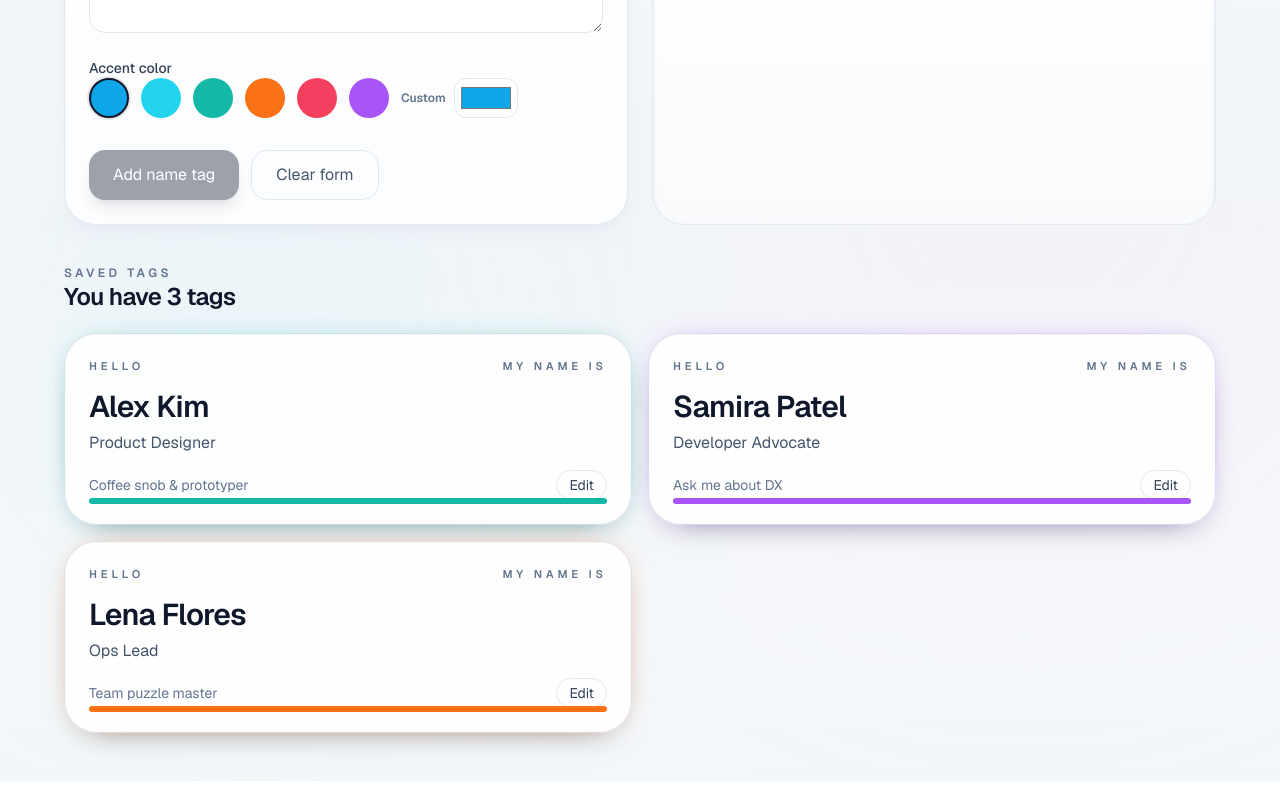
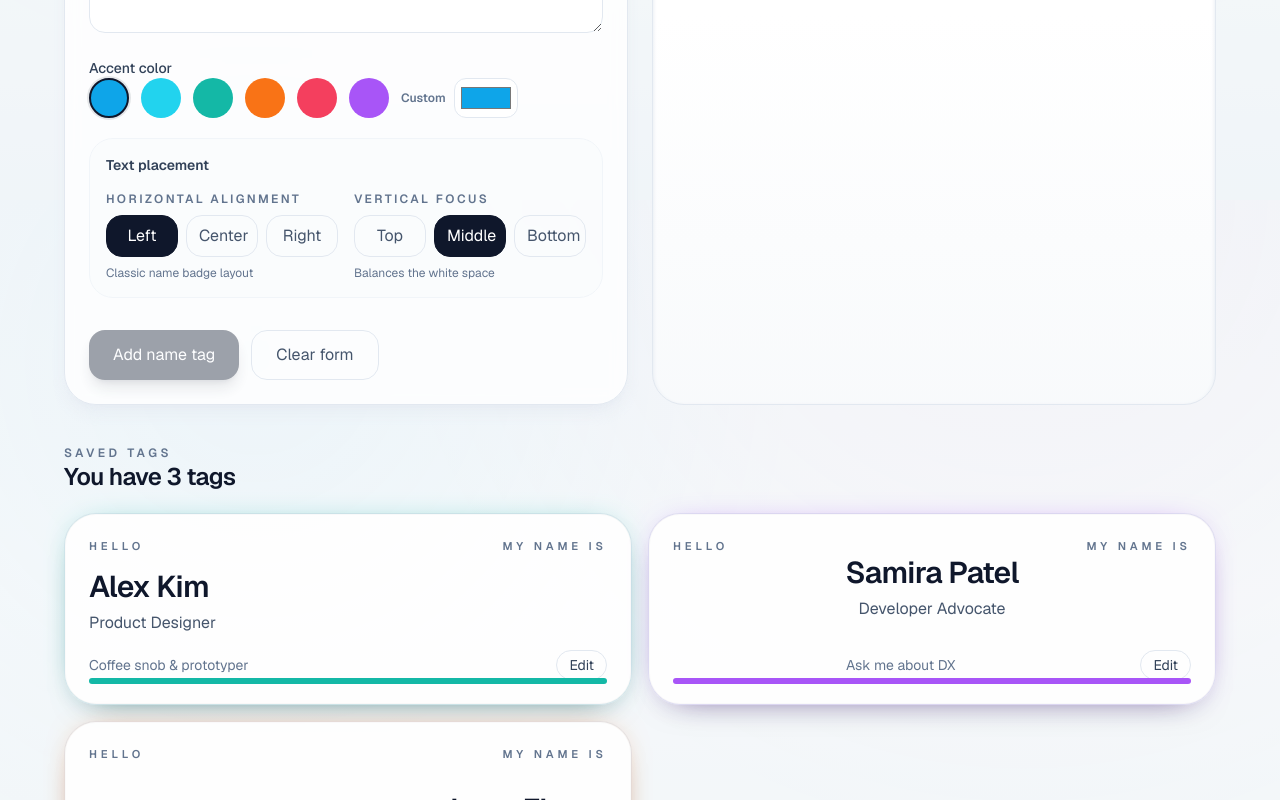
Before and after one commit to khiem90/Hello-Tag, a Next.js app: page / in a window 1280 px wide. Shown: the part 600-1400 px from the top of the page. Built offline with nearby package versions, Linux system fonts and the light colour scheme.

Commit message:
feat: add editable text placement

```diff
--- a/src/app/page.tsx
+++ b/src/app/page.tsx
@@ -17,6 +17,8 @@ const starterTags: NameTag[] = [
     role: "Product Designer",
     tagline: "Coffee snob & prototyper",
     accent: "#14b8a6",
+    textAlign: "left",
+    namePlacement: "middle",
   },
   {
     id: "tag-samira",
@@ -24,6 +26,8 @@ const starterTags: NameTag[] = [
     role: "Developer Advocate",
     tagline: "Ask me about DX",
     accent: "#a855f7",
+    textAlign: "center",
+    namePlacement: "top",
   },
   {
     id: "tag-lena",
@@ -31,6 +35,8 @@ const starterTags: NameTag[] = [
     role: "Ops Lead",
     tagline: "Team puzzle master",
     accent: "#f97316",
+    textAlign: "right",
+    namePlacement: "bottom",
   },
 ];
 
@@ -43,11 +49,49 @@ const accentPalette = [
   "#a855f7",
 ];
 
+const textAlignOptions: Array<{
+  value: NameTag["textAlign"];
+  label: string;
+  description: string;
+}> = [
+  { value: "left", label: "Left", description: "Classic name badge layout" },
+  {
+    value: "center",
+    label: "Center",
+    description: "Perfect for short names",
+  },
+  {
+    value: "right",
+    label: "Right",
+    description: "Modern offset treatment",
+  },
+];
+
+const placementOptions: Array<{
+  value: NameTag["namePlacement"];
+  label: string;
+  description: string;
+}> = [
+  { value: "top", label: "Top", description: "Keep names near the greeting" },
+  {
+    value: "middle",
+    label: "Middle",
+    description: "Balances the white space",
+  },
+  {
+    value: "bottom",
+    label: "Bottom",
+    description: "Align with the tagline",
+  },
+];
+
 const createBlankDraft = (): NameTagDraft => ({
   fullName: "",
   role: "",
   tagline: "",
   accent: "#0ea5e9",
+  textAlign: "left",
+  namePlacement: "middle",
 });
 
 const createId = () =>
@@ -71,12 +115,16 @@ export default function Home() {
       role: form.role,
       tagline: form.tagline,
       accent: form.accent,
+      textAlign: form.textAlign,
+      namePlacement: form.namePlacement,
     }),
     [editingId, form],
   );
 
   const handleFieldChange = (
-    event: ChangeEvent<HTMLInputElement | HTMLTextAreaElement>,
+    event: ChangeEvent<
+      HTMLInputElement | HTMLTextAreaElement | HTMLSelectElement
+    >,
   ) => {
     const { name, value } = event.target;
     setForm((prev) => ({ ...prev, [name]: value }));
@@ -93,6 +141,8 @@ export default function Home() {
       role: form.role.trim(),
       tagline: form.tagline.trim(),
       accent: form.accent,
+      textAlign: form.textAlign,
+      namePlacement: form.namePlacement,
     };
 
     if (!trimmed.fullName) {
@@ -120,6 +170,8 @@ export default function Home() {
       role: tag.role,
       tagline: tag.tagline,
       accent: tag.accent,
+      textAlign: tag.textAlign ?? "left",
+      namePlacement: tag.namePlacement ?? "middle",
     });
   };
 
@@ -245,6 +297,84 @@ export default function Home() {
                 </div>
               </div>
 
+              <div className="space-y-4 rounded-3xl border border-slate-100 bg-slate-50/60 p-4">
+                <p className="text-sm font-semibold text-slate-700">
+                  Text placement
+                </p>
+                <div className="grid gap-4 sm:grid-cols-2">
+                  <div className="space-y-2">
+                    <p className="text-xs font-semibold uppercase tracking-[0.2em] text-slate-500">
+                      Horizontal alignment
+                    </p>
+                    <div className="grid grid-cols-3 gap-2">
+                      {textAlignOptions.map((option) => {
+                        const isActive = form.textAlign === option.value;
+                        return (
+                          <button
+                            type="button"
+                            key={option.value}
+                            aria-pressed={isActive}
+                            onClick={() =>
+                              setForm((prev) => ({
+                                ...prev,
+                                textAlign: option.value,
+                              }))
+                            }
+                            className={`rounded-2xl border px-3 py-2 text-sm font-semibold transition focus-visible:outline-none focus-visible:ring-2 focus-visible:ring-slate-900/15 ${
+                              isActive
+                                ? "border-slate-900 bg-slate-900 text-white"
+                                : "border-slate-200 text-slate-600 hover:border-slate-400 hover:text-slate-900"
+                            }`}
+                          >
+                            {option.label}
+                          </button>
+                        );
+                      })}
+                    </div>
+                    <p className="text-xs text-slate-500">
+                      {textAlignOptions.find(
+                        (alignment) => alignment.value === form.textAlign,
+                      )?.description ?? ""}
+                    </p>
+                  </div>
+
+                  <div className="space-y-2">
+                    <p className="text-xs font-semibold uppercase tracking-[0.2em] text-slate-500">
+                      Vertical focus
+                    </p>
+                    <div className="grid grid-cols-3 gap-2">
+                      {placementOptions.map((option) => {
+                        const isActive = form.namePlacement === option.value;
+                        return (
+                          <button
+                            type="button"
+                            key={option.value}
+                            aria-pressed={isActive}
+                            onClick={() =>
+                              setForm((prev) => ({
+                                ...prev,
+                                namePlacement: option.value,
+                              }))
+                            }
+                            className={`rounded-2xl border px-3 py-2 text-sm font-semibold transition focus-visible:outline-none focus-visible:ring-2 focus-visible:ring-slate-900/15 ${
+                              isActive
+                                ? "border-slate-900 bg-slate-900 text-white"
+                                : "border-slate-200 text-slate-600 hover:border-slate-400 hover:text-slate-900"
+                            }`}
+                          >
+                            {option.label}
+                          </button>
+                        );
+                      })}
+                    </div>
+                    <p className="text-xs text-slate-500">
+                      {placementOptions.find(
+                        (placement) => placement.value === form.namePlacement,
+                      )?.description ?? ""}
+                    </p>
+                  </div>
+                </div>
+              </div>
             </div>
 
             <div className="mt-8 flex flex-wrap gap-3">
--- a/src/components/name-tag-card.tsx
+++ b/src/components/name-tag-card.tsx
@@ -1,6 +1,9 @@
 "use client";
 
 import { memo } from "react";
+
+export type TextAlignOption = "left" | "center" | "right";
+export type NamePlacementOption = "top" | "middle" | "bottom";
 
 export type NameTag = {
   id: string;
@@ -8,6 +11,8 @@ export type NameTag = {
   role: string;
   tagline: string;
   accent: string;
+  textAlign: TextAlignOption;
+  namePlacement: NamePlacementOption;
 };
 
 type NameTagCardProps = {
@@ -24,10 +29,29 @@ export const NameTagCard = memo(function NameTagCard({
   isPreview = false,
 }: NameTagCardProps) {
   const accent = tag.accent || defaultAccent;
+  const alignKey: TextAlignOption = tag.textAlign ?? "left";
+  const placementKey: NamePlacementOption = tag.namePlacement ?? "middle";
+  const horizontalAlignClass: Record<TextAlignOption, string> = {
+    left: "items-start text-left",
+    center: "items-center text-center",
+    right: "items-end text-right",
+  };
+
+  const verticalPlacementClass: Record<NamePlacementOption, string> = {
+    top: "justify-start",
+    middle: "justify-center",
+    bottom: "justify-end",
+  };
+
+  const taglineAlignClass: Record<TextAlignOption, string> = {
+    left: "text-left",
+    center: "text-center",
+    right: "text-right",
+  };
 
   return (
     <article
-      className="relative isolate flex h-48 w-full flex-col justify-between rounded-[32px] border border-slate-200 bg-white/90 p-6 text-slate-900 shadow-sm ring-1 ring-black/5 transition hover:-translate-y-0.5 hover:shadow-lg"
+      className="relative isolate flex h-48 w-full flex-col rounded-[32px] border border-slate-200 bg-white/90 p-6 text-slate-900 shadow-sm ring-1 ring-black/5 transition hover:-translate-y-0.5 hover:shadow-lg"
       style={{
         boxShadow:
           "0 15px 35px -25px rgba(15, 23, 42, 0.65), inset 0 0 0 1px rgba(15, 23, 42, 0.04)",
@@ -38,7 +62,12 @@ export const NameTagCard = memo(function NameTagCard({
         <span>my name is</span>
       </div>
 
-      <div className="space-y-1.5">
+      <div
+        className={`flex flex-1 flex-col ${verticalPlacementClass[placementKey]}`}
+      >
+        <div
+          className={`space-y-1.5 ${horizontalAlignClass[alignKey]}`}
+        >
           <p className="text-3xl font-semibold tracking-tight">
             {tag.fullName || "Your Name"}
           </p>
@@ -46,16 +75,17 @@ export const NameTagCard = memo(function NameTagCard({
             {tag.role || "What you do"}
           </p>
         </div>
+      </div>
 
-      <div className="flex items-center justify-between text-sm text-slate-500">
-        <p className="max-w-[70%] truncate">
+      <div className="flex items-center gap-3 text-sm text-slate-500">
+        <p className={`flex-1 truncate ${taglineAlignClass[alignKey]}`}>
           {tag.tagline || "Add a fun fact or conversation starter"}
         </p>
         {onEdit && !isPreview ? (
           <button
             type="button"
             onClick={() => onEdit?.(tag)}
-            className="rounded-full border border-slate-200 px-3 py-1 text-xs font-semibold text-slate-700 transition hover:border-transparent hover:bg-slate-900 hover:text-white"
+            className="ml-auto rounded-full border border-slate-200 px-3 py-1 text-xs font-semibold text-slate-700 transition hover:border-transparent hover:bg-slate-900 hover:text-white"
           >
             Edit
           </button>
```
Lines whose indentation alone changed are shown as unchanged.
